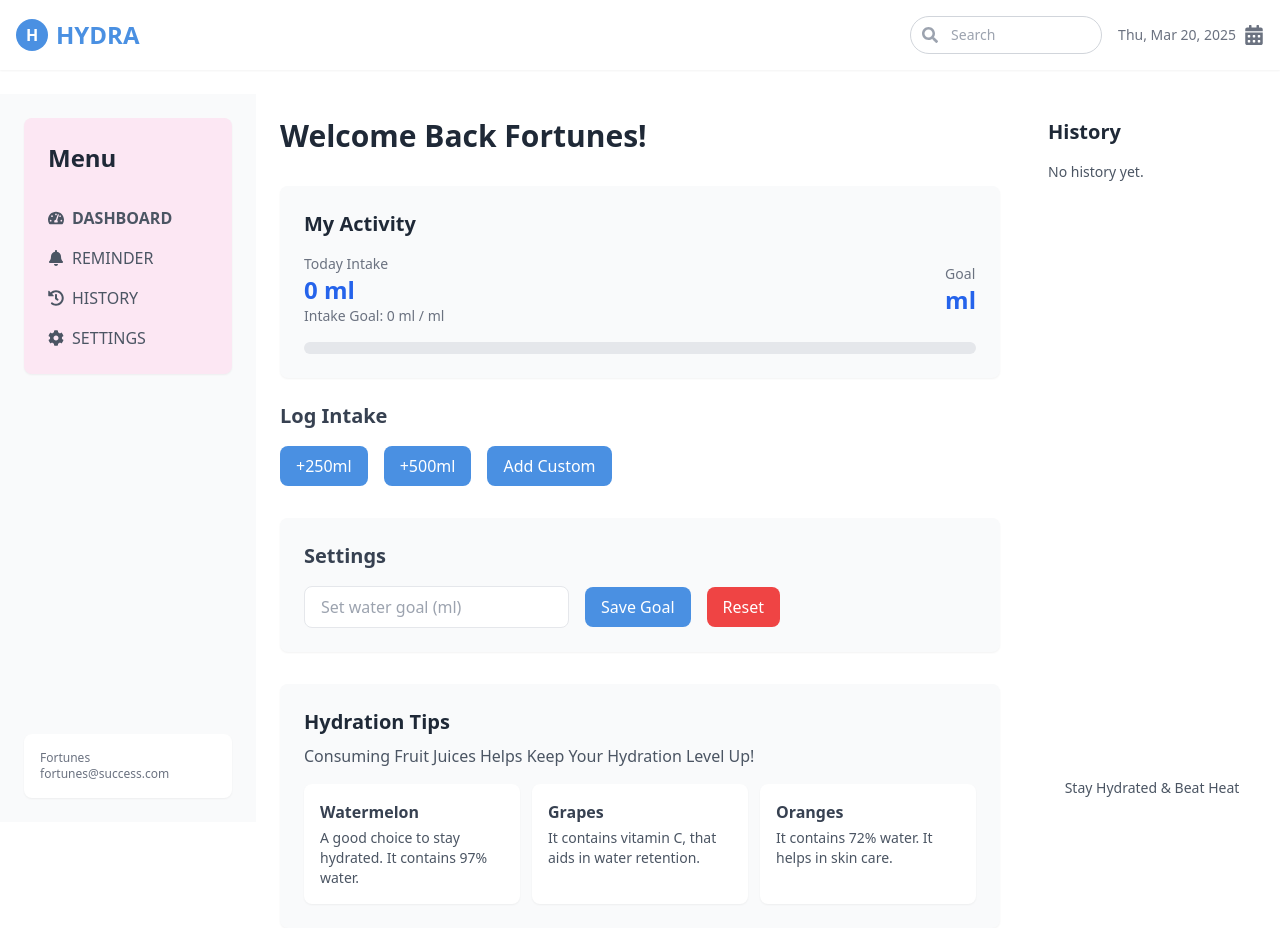
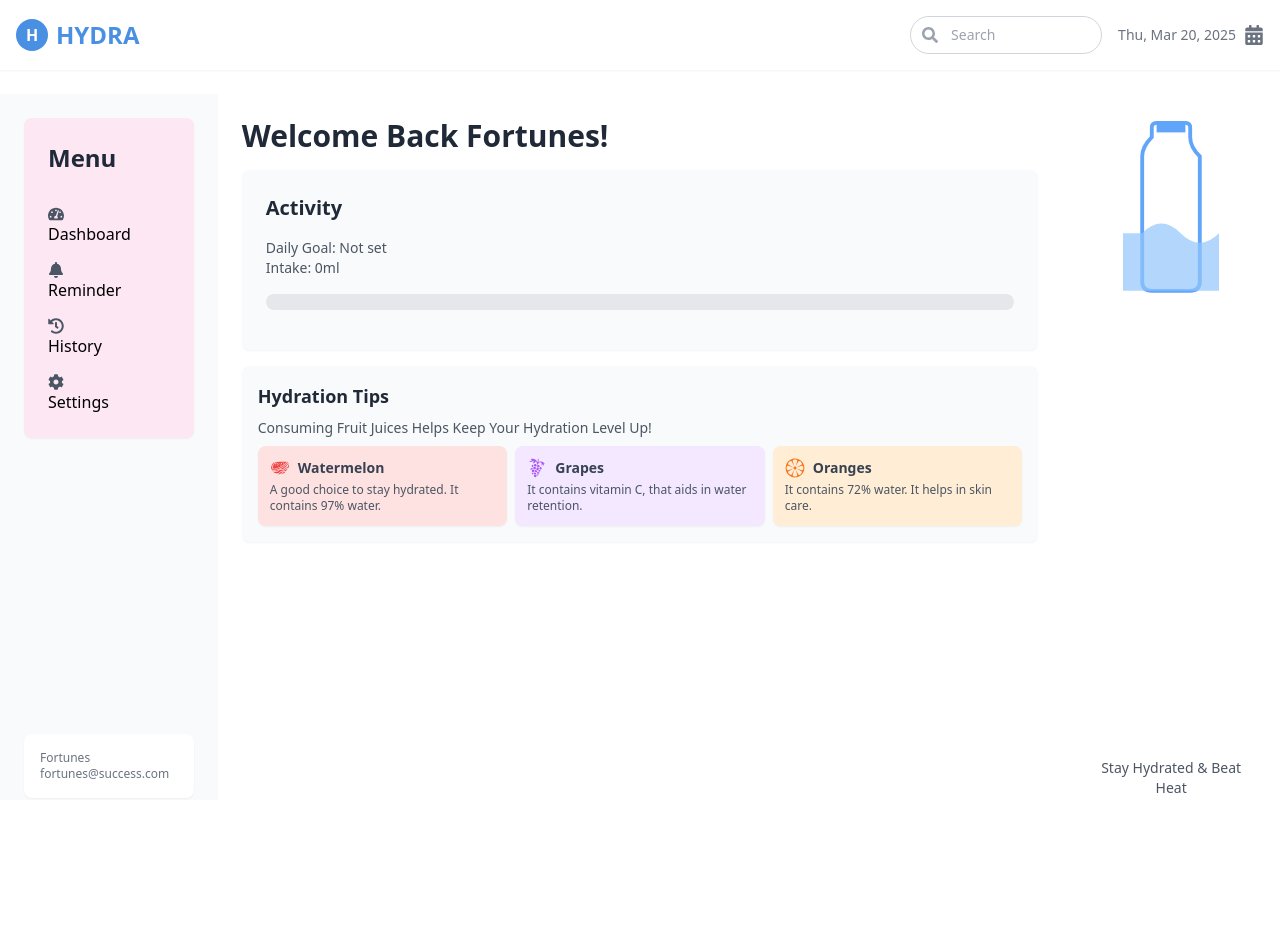
Before and after one commit to Centa964/capstone, a React (Vite) app in the folder water-tracker/: page /dashboard in a window 1280 px wide. After the commit the page ends 800 px from the top, so only its background shows below. Built offline with nearby package versions, Linux system fonts and the light colour scheme.

Commit message:
added react router dom for client side navigation between components

```diff
--- a/water-tracker/src/App.jsx
+++ b/water-tracker/src/App.jsx
@@ -1,12 +1,14 @@
 // App.jsx
 import React, { useState, useEffect } from 'react';
+import { BrowserRouter, Routes, Route, Link, Navigate } from 'react-router-dom';
+import { FaTachometerAlt, FaBell, FaHistory, FaCog } from 'react-icons/fa';
+import { GiWatermelon, GiGrapes, GiOrange } from 'react-icons/gi';
+import Header from './components/Header';
 import Activity from './components/Activity';
-import Header from './components/Header';
 import DrinkLog from './components/DrinkLog';
 import Settings from './components/Settings';
 import ReminderPopup from './components/ReminderPopup';
 import History from './components/History';
-import { FaTachometerAlt, FaBell, FaHistory, FaCog } from 'react-icons/fa';
 
 const App = () => {
   const [intake, setIntake] = useState(0);
@@ -43,13 +45,6 @@ const App = () => {
       setError('Failed to save data to local storage.');
     }
   }, [goal, intake, history]);
-
-  useEffect(() => {
-    const interval = setInterval(() => {
-      setShowReminder(true);
-    }, 2 * 60 * 60 * 1000);
-    return () => clearInterval(interval);
-  }, []);
 
   useEffect(() => {
     const handleSetLogMessage = (event) => {
@@ -122,36 +117,61 @@ const App = () => {
   }
 
   return (
-    <div className="min-h-screen bg-white font-sans">
+    <BrowserRouter>
+      <div className="min-h-screen bg-white font-sans h-screen overflow-hidden">
         <Header />
         <div className="flex h-[calc(100vh-72px)]">
           {/* Left Sidebar */}
-        {/* CHANGE: Adjust background, add cards for navigation and footer */}
           <aside className="w-1/5 bg-gray-50 p-6 flex flex-col justify-between">
-          {/* Navigation Card */}
             <div className="bg-pink-100 p-6 rounded-lg shadow-sm">
               <h2 className="text-2xl font-bold text-gray-800 mb-8">Menu</h2>
               <nav className="flex flex-col space-y-4">
-              <a href="#" className="flex items-center space-x-2 text-gray-600 uppercase font-semibold">
+                <Link
+                  to="/dashboard"
+                  className={({ isActive }) =>
+                    `flex items-center space-x-2 uppercase font-semibold px-2 py-1 rounded ${
+                      isActive ? 'text-hydra-blue bg-hydra-blue/10' : 'text-gray-600'
+                    }`
+                  }
+                >
                   <FaTachometerAlt className="w-4 h-4 text-gray-600" />
                   <span>Dashboard</span>
-              </a>
-              <a href="#" className="flex items-center space-x-2 text-gray-600 uppercase">
+                </Link>
+                <Link
+                  to="/reminder"
+                  className={({ isActive }) =>
+                    `flex items-center space-x-2 uppercase px-2 py-1 rounded ${
+                      isActive ? 'text-hydra-blue bg-hydra-blue/10' : 'text-gray-600'
+                    }`
+                  }
+                >
                   <FaBell className="w-4 h-4 text-gray-600" />
                   <span>Reminder</span>
-              </a>
-              <a href="#" className="flex items-center space-x-2 text-gray-600 uppercase">
+                </Link>
+                <Link
+                  to="/history"
+                  className={({ isActive }) =>
+                    `flex items-center space-x-2 uppercase px-2 py-1 rounded ${
+                      isActive ? 'text-hydra-blue bg-hydra-blue/10' : 'text-gray-600'
+                    }`
+                  }
+                >
                   <FaHistory className="w-4 h-4 text-gray-600" />
                   <span>History</span>
-              </a>
-              <a href="#" className="flex items-center space-x-2 text-gray-600 uppercase">
+                </Link>
+                <Link
+                  to="/settings"
+                  className={({ isActive }) =>
+                    `flex items-center space-x-2 uppercase px-2 py-1 rounded ${
+                      isActive ? 'text-hydra-blue bg-hydra-blue/10' : 'text-gray-600'
+                    }`
+                  }
+                >
                   <FaCog className="w-4 h-4 text-gray-600" />
                   <span>Settings</span>
-              </a>
+                </Link>
               </nav>
             </div>
-
-          {/* Footer Card */}
             <div className="bg-white p-4 rounded-lg shadow-sm text-gray-500 text-xs">
               <p>Fortunes</p>
               <p>fortunes@success.com</p>
@@ -159,35 +179,63 @@ const App = () => {
           </aside>
 
           {/* Main Content */}
-        <main className="w-3/5 p-6 relative">
-          <h1 className="text-3xl font-bold text-gray-800 mb-8">Welcome Back Fortunes!</h1>
+          <main className="w-4/5 p-6 h-full overflow-y-auto">
+            <h1 className="text-3xl font-bold text-gray-800 mb-4">Welcome Back Fortunes!</h1>
+            <Routes>
+              <Route
+                path="/dashboard"
+                element={
+                  <>
                     <Activity intake={intake} goal={goal} goalAchieved={goalAchieved} />
-          <DrinkLog logWater={logWater} goalAchieved={goalAchieved} logMessage={logMessage} />
+                    <div className="bg-gray-50 p-4 rounded-lg shadow-sm mt-4">
+                      <h3 className="text-lg font-semibold text-gray-800 mb-2">Hydration Tips</h3>
+                      <p className="text-sm text-gray-600 mb-2">Consuming Fruit Juices Helps Keep Your Hydration Level Up!</p>
+                      <div className="grid grid-cols-3 gap-2">
+                        <div className="bg-red-100 p-3 rounded-lg shadow-sm">
+                          <div className="flex items-center space-x-2 mb-1">
+                            <GiWatermelon className="w-5 h-5 text-red-500" />
+                            <h4 className="text-sm font-semibold text-gray-700">Watermelon</h4>
+                          </div>
+                          <p className="text-xs text-gray-600">A good choice to stay hydrated. It contains 97% water.</p>
+                        </div>
+                        <div className="bg-purple-100 p-3 rounded-lg shadow-sm">
+                          <div className="flex items-center space-x-2 mb-1">
+                            <GiGrapes className="w-5 h-5 text-purple-500" />
+                            <h4 className="text-sm font-semibold text-gray-700">Grapes</h4>
+                          </div>
+                          <p className="text-xs text-gray-600">It contains vitamin C, that aids in water retention.</p>
+                        </div>
+                        <div className="bg-orange-100 p-3 rounded-lg shadow-sm">
+                          <div className="flex items-center space-x-2 mb-1">
+                            <GiOrange className="w-5 h-5 text-orange-500" />
+                            <h4 className="text-sm font-semibold text-gray-700">Oranges</h4>
+                          </div>
+                          <p className="text-xs text-gray-600">It contains 72% water. It helps in skin care.</p>
+                        </div>
+                      </div>
+                    </div>
+                  </>
+                }
+              />
+              <Route
+                path="/settings"
+                element={
                   <Settings
                     setGoal={setGoal}
                     resetProgress={resetProgress}
                     resetProgressWithoutGoal={resetProgressWithoutGoal}
                     setShowResetConfirm={setShowResetConfirm}
+                    logWater={logWater}
+                    goalAchieved={goalAchieved}
+                    logMessage={logMessage}
                   />
-          <div className="bg-gray-50 p-6 rounded-lg shadow-sm mb-6">
-            <h3 className="text-xl font-semibold text-gray-800 mb-2">Hydration Tips</h3>
-            <p className="text-base text-gray-600 mb-4">Consuming Fruit Juices Helps Keep Your Hydration Level Up!</p>
-            <div className="grid grid-cols-3 gap-3">
-              <div className="bg-white p-4 rounded-lg shadow-sm">
-                <h4 className="text-base font-semibold text-gray-700 mb-1">Watermelon</h4>
-                <p className="text-sm text-gray-600">A good choice to stay hydrated. It contains 97% water.</p>
-              </div>
-              <div className="bg-white p-4 rounded-lg shadow-sm">
-                <h4 className="text-base font-semibold text-gray-700 mb-1">Grapes</h4>
-                <p className="text-sm text-gray-600">It contains vitamin C, that aids in water retention.</p>
-              </div>
-              <div className="bg-white p-4 rounded-lg shadow-sm">
-                <h4 className="text-base font-semibold text-gray-700 mb-1">Oranges</h4>
-                <p className="text-sm text-gray-600">It contains 72% water. It helps in skin care.</p>
-              </div>
-            </div>
-          </div>
-          {showReminder && <ReminderPopup setShowReminder={setShowReminder} />}
+                }
+              />
+              <Route path="/history" element={<History history={history} />} />
+              <Route path="/reminder" element={<ReminderPopup />} />
+              <Route path="*" element={<Navigate to="/dashboard" replace />} />
+            </Routes>
+
             {showResetConfirm && (
               <div className="fixed inset-0 bg-black bg-opacity-50 flex items-center justify-center z-50">
                 <div className="bg-white p-6 rounded-lg shadow-lg">
@@ -221,9 +269,30 @@ const App = () => {
 
           {/* Right Sidebar */}
           <aside className="w-1/5 bg-white p-6 flex flex-col justify-between">
-          <div>
-            <h3 className="text-xl font-semibold text-gray-800 mb-4">History</h3>
-            <History history={history} />
+            <div className="flex justify-center">
+              <div className="w-24 h-48">
+                <svg
+                  xmlns="http://www.w3.org/2000/svg"
+                  viewBox="0 0 100 200"
+                  className="w-full h-full"
+                >
+                  {/* Bottle Outline */}
+                  <path
+                    d="M30 20 L30 10 Q30 5 35 5 H65 Q70 5 70 10 L70 20 Q70 30 80 40 L80 170 Q80 180 70 180 H30 Q20 180 20 170 L20 40 Q20 30 30 20 Z"
+                    fill="none"
+                    stroke="#60A5FA"
+                    strokeWidth="4"
+                  />
+                  {/* Cap */}
+                  <rect x="35" y="5" width="30" height="10" fill="#60A5FA" />
+                  {/* Water Wave */}
+                  <path
+                    d="M20 120 Q40 100 60 120 T100 120 L100 180 H0 L0 120 Z"
+                    fill="#93C5FD"
+                    opacity="0.7"
+                  />
+                </svg>
+              </div>
             </div>
             <div className="text-gray-600 text-center">
               <p className="font-medium text-sm">Stay Hydrated & Beat Heat</p>
@@ -231,6 +300,7 @@ const App = () => {
           </aside>
         </div>
       </div>
+    </BrowserRouter>
   );
 };
 
--- a/water-tracker/src/components/Activity.jsx
+++ b/water-tracker/src/components/Activity.jsx
@@ -1,37 +1,30 @@
-// Activity.jsx
-// Displays the user's water intake progress with a dynamic progress bar.
-// Shows a success message when the goal is achieved.
+// components/Activity.jsx
 import React from 'react';
 
-// components/Activity.jsx
 const Activity = ({ intake, goal, goalAchieved }) => {
-  const progress = goal ? (intake / goal) * 100 : 0;
+  const percentage = goal && goal > 0 ? Math.min((intake / goal) * 100, 100) : 0;
+  const displayedIntake = goal && goal > 0 ? Math.min(intake, goal) : intake;
+
   return (
-    <div className="bg-gray-50 p-6 rounded-lg shadow-sm mb-6">
-      <h3 className="text-xl font-semibold text-gray-800 mb-4">My Activity</h3>
-      <div className="flex justify-between items-center mb-4">
-        <div>
-          <p className="text-sm text-gray-500">Today Intake</p>
-          <p className="text-2xl font-bold text-blue-600">{intake} ml</p>
-          <p className="text-sm text-gray-500">Intake Goal: {intake} ml / {goal} ml</p>
-        </div>
-        <div>
-          <p className="text-sm text-gray-500">Goal</p>
-          <p className="text-2xl font-bold text-blue-600">{goal} ml</p>
-        </div>
+    <div className="bg-gray-50 p-6 rounded-lg shadow-sm">
+      <h3 className="text-xl font-semibold text-gray-800 mb-4">Activity</h3>
+      <div className="mb-4">
+        <p className="text-sm text-gray-600">Daily Goal: {goal ? `${goal}ml` : 'Not set'}</p>
+        <p className="text-sm text-gray-600">Intake: {displayedIntake}ml</p>
       </div>
-      <div className="w-full bg-gray-200 rounded-full h-3">
+      <div className="w-full bg-gray-200 rounded-full h-4 mb-4">
         <div
-          className={`h-3 rounded-full ${goalAchieved ? 'bg-green-500' : 'bg-blue-600'}`}
-          style={{ width: `${progress}%` }}
+          className={`h-4 rounded-full transition-all duration-500 ${
+            goalAchieved ? 'bg-green-500' : 'bg-hydra-blue'
+          }`}
+          style={{ width: `${percentage}%` }}
         ></div>
       </div>
       {goalAchieved && (
-        <p className="text-green-500 text-base mt-4">Goal achieved! 🎉</p>
+        <p className="text-green-500 text-sm font-medium">Goal Achieved! Great job staying hydrated!</p>
       )}
     </div>
   );
 };
 
-
 export default Activity;
--- a/water-tracker/src/components/DrinkLog.jsx
+++ b/water-tracker/src/components/DrinkLog.jsx
@@ -1,83 +1,37 @@
-// DrinkLog.jsx
-// Allows the user to log water intake with predefined buttons (+250ml, +500ml) or a custom amount.
-// Displays a modal for custom input and shows a temporary log message after submission.
+// components/DrinkLog.jsx
 import React, { useState } from 'react';
 
-const DrinkLog = ({ logWater, goalAchieved, logMessage }) => {
-  const [showModal, setShowModal] = useState(false);
-  const [customAmount, setCustomAmount] = useState('');
+const DrinkLog = ({ logWater, goalAchieved }) => {
+  const [amount, setAmount] = useState('');
 
-  const handleCustomLog = () => {
-    if (customAmount && !isNaN(customAmount)) {
-      logWater(parseInt(customAmount));
-      setShowModal(false);
-      setCustomAmount('');
+  const handleLogWater = () => {
+    const waterAmount = parseInt(amount);
+    if (!isNaN(waterAmount) && waterAmount > 0) {
+      logWater(waterAmount);
+      setAmount('');
     }
   };
 
   return (
-    <div className="mb-8">
-      <h3 className="text-xl font-semibold text-gray-700 mb-4">Log Intake</h3>
-      <div className="flex space-x-4" >
+    <div className="mb-6">
+      <h4 className="text-lg font-medium text-gray-700 mb-2">Log Water Intake</h4>
+      <div className="flex space-x-4">
+        <input
+          type="number"
+          value={amount}
+          onChange={(e) => setAmount(e.target.value)}
+          placeholder="Enter amount in ml"
+          className="border border-gray-300 rounded-lg px-4 py-2 w-1/2 focus:outline-none focus:ring-2 focus:ring-blue-300"
+          disabled={goalAchieved}
+        />
         <button
-          onClick={() => logWater(250)}
-          disabled={goalAchieved}
-          className={`px-4 py-2 rounded-lg text-white ${
-            goalAchieved ? 'bg-gray-400' : 'bg-hydra-blue'
-          }`}
+          onClick={handleLogWater}
+          className="bg-hydra-blue text-white px-6 py-2 rounded-lg disabled:bg-gray-300"
+          disabled={goalAchieved || !amount}
         >
-          +250ml
-        </button>
-        <button
-          onClick={() => logWater(500)}
-          disabled={goalAchieved}
-          className={`px-4 py-2 rounded-lg text-white ${
-            goalAchieved ? 'bg-gray-400' : 'bg-hydra-blue'
-          }`}
-        >
-          +500ml
-        </button>
-        <button
-          onClick={() => setShowModal(true)}
-          disabled={goalAchieved}
-          className={`px-4 py-2 rounded-lg text-white ${
-            goalAchieved ? 'bg-gray-400' : 'bg-hydra-blue'
-          }`}
-        >
-          Add Custom
+          Add
         </button>
       </div>
-      {logMessage && (
-        <p className="text-hydra-blue mt-4">{logMessage}</p>
-      )}
-      {showModal && (
-        <div className="fixed inset-0 bg-black bg-opacity-50 flex items-center justify-center">
-          <div className="bg-white p-6 rounded-lg shadow-lg">
-            <h4 className="text-lg font-semibold text-gray-700 mb-4">Enter Custom Amount</h4>
-            <input
-              type="number"
-              value={customAmount}
-              onChange={(e) => setCustomAmount(e.target.value)}
-              placeholder="Enter amount in ml"
-              className="border rounded-lg px-4 py-2 mb-4 w-full"
-            />
-            <div className="flex space-x-4">
-              <button
-                onClick={handleCustomLog}
-                className="bg-hydra-blue text-white px-4 py-2 rounded-lg"
-              >
-                Save
-              </button>
-              <button
-                onClick={() => setShowModal(false)}
-                className="bg-gray-300 text-gray-700 px-4 py-2 rounded-lg"
-              >
-                Cancel
-              </button>
-            </div>
-          </div>
-        </div>
-      )}
     </div>
   );
 };
--- a/water-tracker/src/components/History.jsx
+++ b/water-tracker/src/components/History.jsx
@@ -1,35 +1,34 @@
-// History.jsx
-// Displays past water intake entries in a flat list with time only.
-// Filters out entries older than 7 days.
+// components/History.jsx
 import React from 'react';
 
 const History = ({ history }) => {
-  // Filter out entries older than 7 days (optional)
-  const filteredHistory = history.filter((entry) => {
-    const entryDate = new Date(entry.date);
-    const today = new Date();
-    const diffTime = Math.abs(today - entryDate);
-    const diffDays = Math.ceil(diffTime / (1000 * 60 * 60 * 24));
-    return diffDays <= 7;
-  });
+  const groupedHistory = history.reduce((acc, entry) => {
+    const date = entry.date;
+    if (!acc[date]) acc[date] = [];
+    acc[date].push(entry);
+    return acc;
+  }, {});
 
   return (
-    <div>
-      {filteredHistory.length === 0 ? (
-        <p className="text-sm text-gray-600">No history yet.</p>
+    <div className="bg-gray-50 p-6 rounded-lg shadow-sm max-h-[calc(100%-8rem)] overflow-y-auto">
+      <h3 className="text-xl font-semibold text-gray-800 mb-4">History</h3>
+      {Object.keys(groupedHistory).length === 0 ? (
+        <p className="text-sm text-gray-600">No history available.</p>
       ) : (
-        <ul className="space-y-2">
-          {filteredHistory.map((entry, index) => (
-            <li key={index} className="flex items-center space-x-2 text-gray-600">
-              {/* CHANGE: Adjust blue dot size */}
-              <span className="w-2 h-2 bg-blue-600 rounded-full"></span>
-              {/* CHANGE: Show only the time (e.g., "8:00 am"), adjust text size */}
-              <span className="text-sm">
-                {entry.amount} ml {entry.timestamp && entry.timestamp.includes(', ') ? entry.timestamp.split(', ')[1].toLowerCase() : 'Invalid time'}
-              </span>
-            </li>
-          ))}
-        </ul>
+        Object.keys(groupedHistory).map((date) => (
+          <div key={date} className="mb-4">
+            <h4 className="text-lg font-medium text-gray-700 mb-2">{date}</h4>
+            <ul className="space-y-2">
+              {groupedHistory[date].map((entry, index) => (
+                <li key={index} className="bg-white p-3 rounded-lg shadow-sm">
+                  <p className="text-sm text-gray-600">
+                    {entry.timestamp}: Drank {entry.amount}ml
+                  </p>
+                </li>
+              ))}
+            </ul>
+          </div>
+        ))
       )}
     </div>
   );
--- a/water-tracker/src/components/Settings.jsx
+++ b/water-tracker/src/components/Settings.jsx
@@ -1,55 +1,68 @@
 // components/Settings.jsx
-// Allows the user to set a water intake goal and reset all progress.
-// Includes a confirmation popup for resetting.
 import React, { useState } from 'react';
+import { useNavigate } from 'react-router-dom';
+import DrinkLog from './DrinkLog';
 
-const Settings = ({ setGoal, resetProgress, resetProgressWithoutGoal, setShowResetConfirm }) => {
+const Settings = ({ setGoal, resetProgress, resetProgressWithoutGoal, setShowResetConfirm, logWater, goalAchieved, logMessage }) => {
   const [newGoal, setNewGoal] = useState('');
+  const navigate = useNavigate();
 
-  const handleSetGoal = () => {
-    if (newGoal && !isNaN(newGoal) && parseInt(newGoal) > 0) {
-      console.log('Setting new goal:', parseInt(newGoal));
-      setGoal(parseInt(newGoal));
-      resetProgressWithoutGoal();
-      setShowResetConfirm(false); // Ensure any open reset confirmation popup is closed
-      // CHANGE: Remove redundant setGoal call
-      // CHANGE: Remove setTimeout and dispatch the event directly
-      window.dispatchEvent(new CustomEvent('setLogMessage', { detail: 'Goal saved!' }));
+  const handleSaveGoal = () => {
+    const goalValue = parseInt(newGoal);
+    if (!isNaN(goalValue) && goalValue > 0) {
+      setGoal(goalValue);
       setNewGoal('');
-    } else {
-      console.log('Invalid goal input:', newGoal);
-      window.dispatchEvent(new CustomEvent('setLogMessage', { detail: 'Please enter a valid goal!' }));
+      navigate('/dashboard');
     }
   };
 
+  const handleLogWater = (amount) => {
+    logWater(amount);
+    navigate('/dashboard');
+  };
+
   return (
-    <div className="bg-gray-50 p-6 rounded-lg shadow-sm mb-8">
-      <h3 className="text-xl font-semibold text-gray-700 mb-4">Settings</h3>
-      <div className="flex space-x-4 items-center">
+    <div className="bg-gray-50 p-6 rounded-lg shadow-sm mb-6">
+      <h3 className="text-xl font-semibold text-gray-800 mb-4">Settings</h3>
+      {/* Set Daily Goal Section */}
+      <div className="mb-6">
+        <h4 className="text-lg font-medium text-gray-700 mb-2">Set Daily Goal</h4>
+        <div className="flex space-x-4">
           <input
             type="number"
             value={newGoal}
             onChange={(e) => setNewGoal(e.target.value)}
-          placeholder="Set water goal (ml)"
-          className="border rounded-lg px-4 py-2 focus:outline-none"
-          min="1"
+            placeholder="Set daily goal (ml)"
+            className="border border-gray-300 rounded-lg px-4 py-2 w-1/2 focus:outline-none focus:ring-2 focus:ring-blue-300"
           />
           <button
-          onClick={handleSetGoal}
-          className="bg-hydra-blue text-white px-4 py-2 rounded-lg"
+            onClick={handleSaveGoal}
+            className="bg-hydra-blue text-white px-6 py-2 rounded-lg disabled:bg-gray-300"
+            disabled={!newGoal}
           >
             Save Goal
           </button>
+        </div>
+      </div>
+      {/* Log Water Intake Section */}
+      <DrinkLog logWater={handleLogWater} goalAchieved={goalAchieved} />
+      {/* Reset Buttons */}
+      <div className="flex space-x-4">
         <button
           onClick={() => setShowResetConfirm(true)}
-          className="bg-red-500 text-white px-4 py-2 rounded-lg"
+          className="bg-red-500 text-white px-6 py-2 rounded-lg"
         >
-          Reset
+          Reset Progress
+        </button>
+        <button
+          onClick={resetProgressWithoutGoal}
+          className="bg-gray-500 text-white px-6 py-2 rounded-lg"
+        >
+          Reset Without Goal
         </button>
       </div>
     </div>
   );
 };
 
-// CHANGE: Update export to match the import in App.jsx
 export default Settings;
--- a/water-tracker/src/index.css
+++ b/water-tracker/src/index.css
@@ -1,3 +1,18 @@
 @tailwind base;
 @tailwind components;
 @tailwind utilities;
+
+@keyframes fadeIn {
+  from {
+    opacity: 0;
+    transform: translate(10px);
+  }
+  to {
+    opacity: 1;
+    transform: translate(0);
+  }
+}
+
+.animate-fadeIn {
+  animation: fadeIn 0.3s ease-out;
+}
```
Also changed, not shown: water-tracker/src/components/ReminderPopup.jsx (+37 -10 lines). Lines whose indentation alone changed are shown as unchanged.
